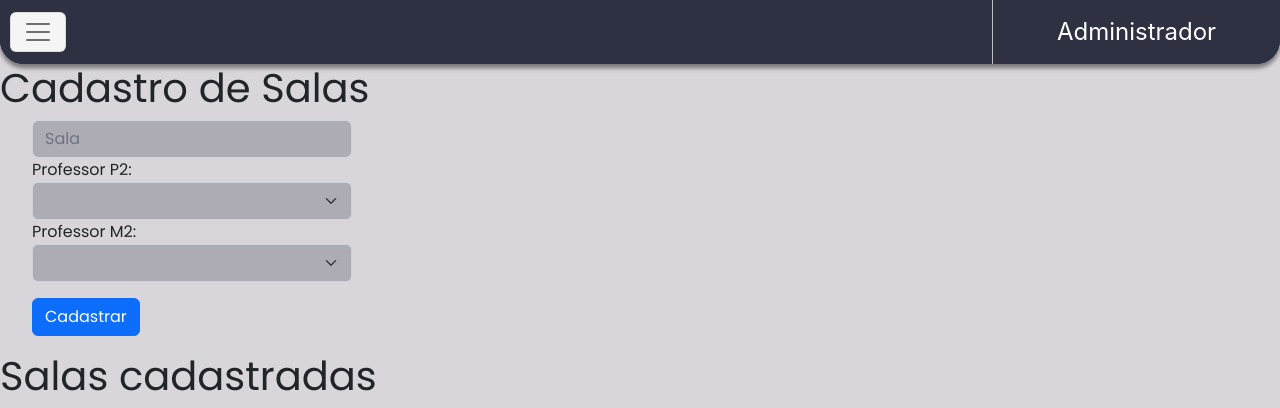
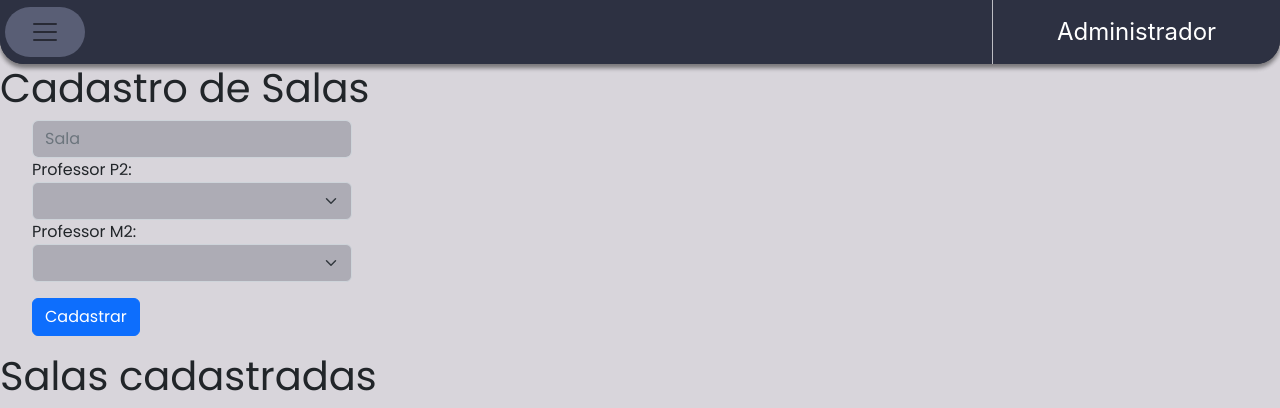
Before and after one commit to Pythonators/API_semestre1_pythonators, a Flask app: page /admin in a window 1280 px wide. Shown: the top 408 px of the page. Run offline with Flask 2, Linux system fonts and the light colour scheme; the visitor is signed in with stand-in values (Sample User, id 1); data that the repository does not hold is empty; some libraries are stand-ins or nearby versions.

Commit message:
Add files via upload

```diff
--- a/Website/static/style_admin.css
+++ b/Website/static/style_admin.css
@@ -122,10 +122,18 @@ p span { color: #ff3366; }
   margin: 0px;
 }
 #OBotao{
-left: 10px;
-background-color: whitesmoke;
-position: absolute;
-}
+  justify-content: flex-start;
+  padding: 0px;
+  margin: 0px;
+  left: 5px;
+  background: #595E75;
+  position: absolute;
+  width: 80px;
+  height: 50px;
+  border-radius: 29px;
+  outline: none;
+  border-color: transparent;
+  }
 .intername{
 color: #FFFFFF;
   font-family: 'Inter', sans-serif;
--- a/Website/templates/dashboard.html
+++ b/Website/templates/dashboard.html
@@ -68,6 +68,9 @@
       {% block conteudo %}
       {% endblock %}
     <h1>Visualizar notas e gráficos</h1>
+    {% for s in nota%}
+    <h1>{{s.avaliado}}: {{s.perguntas}}</h1>
+      {%endfor%}
     </div>
 </body>
 </html>
```
Also changed, not shown: Website/static/style_sprint.css (+3 -4 lines), Website/templates/sprint.html (+6 -6 lines).
